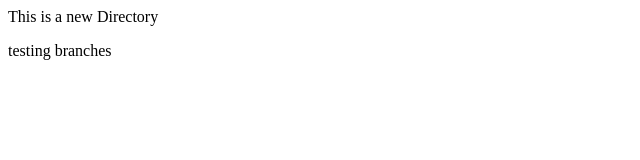
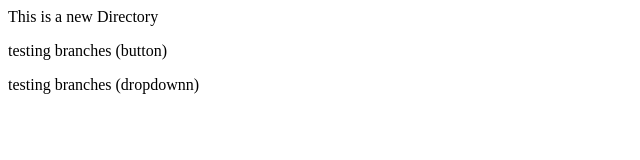
Before and after one commit to shivamyadav-shi/LocalDir, a plain HTML site: page index.html in a window 1280 px wide. Shown: the whole page, without its empty margins (0-640 px from the left). Drawn offline with Linux system fonts and the light colour scheme.

Commit message:
new feature buttton

```diff
--- a/index.html
+++ b/index.html
@@ -1,2 +1,3 @@
 <p>This is a new Directory</p>
-<p>testing branches</p>
+<p>testing branches  (button)</p>
+<p>testing branches  (dropdownn)</p>
```
